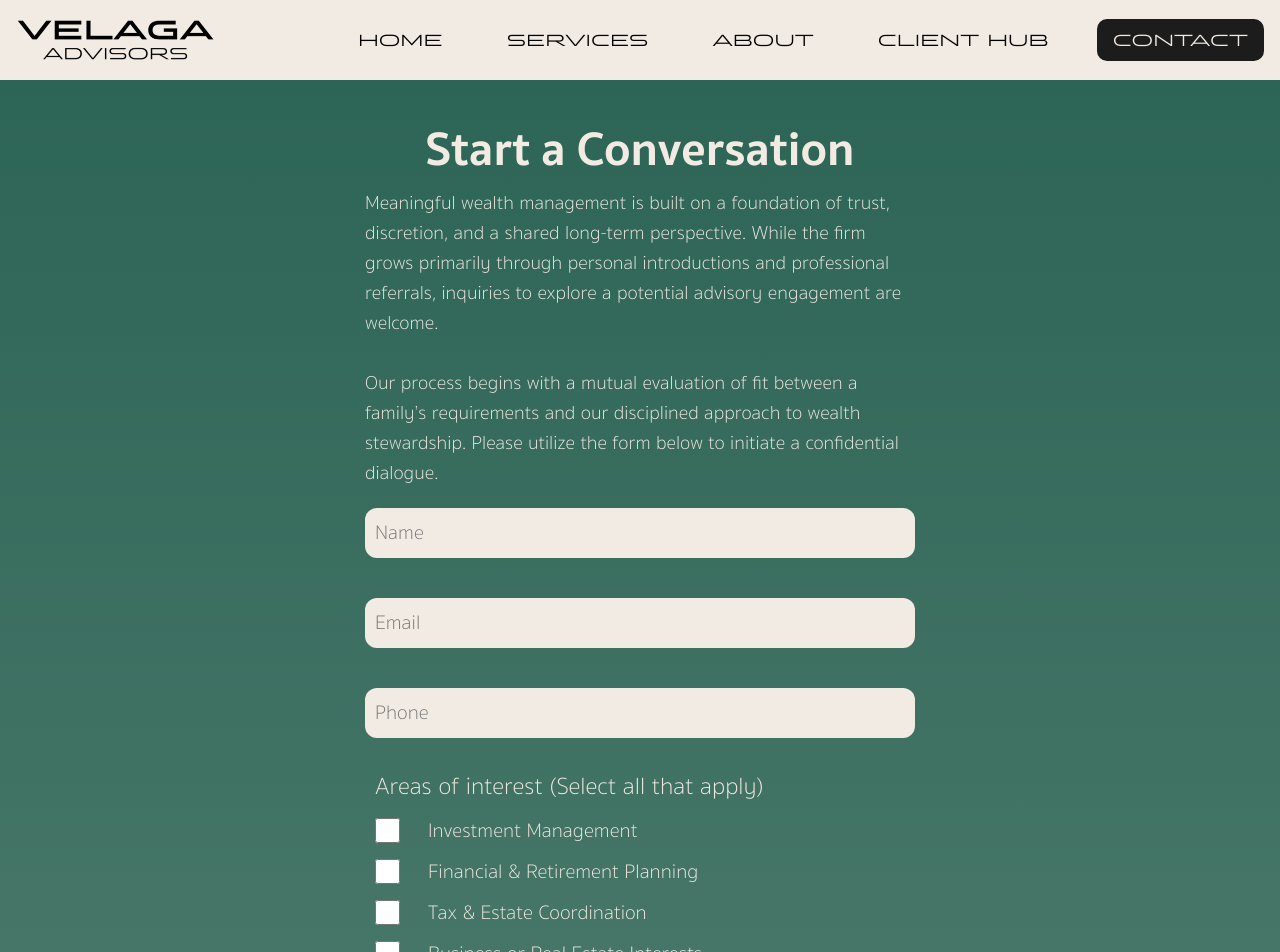
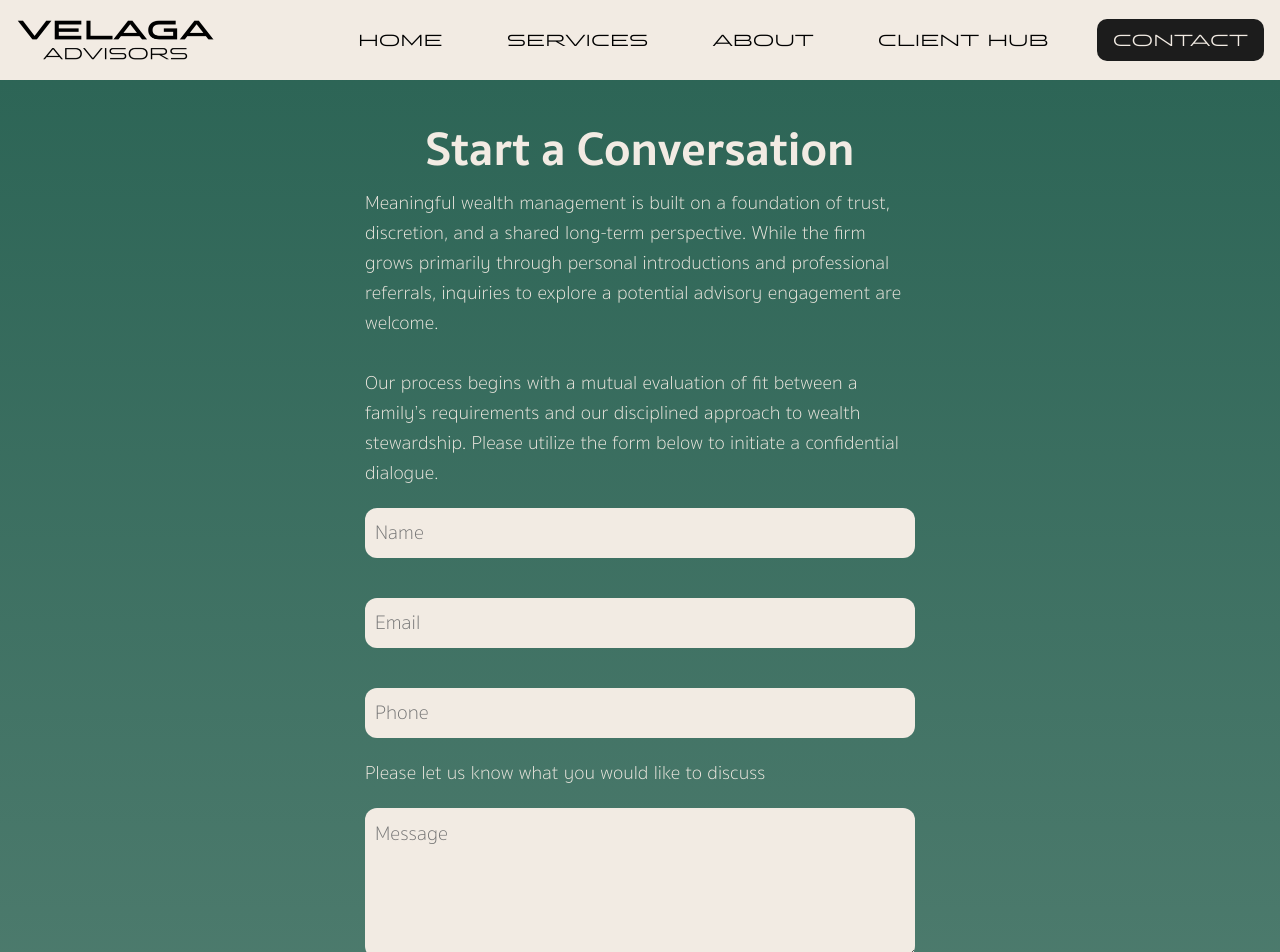
Before and after one commit to avelaga/velagaadvisors, a Next.js app: page /contact in a window 1280 px wide. Shown: the top 952 px of the page. Built offline with nearby package versions, Linux system fonts and the light colour scheme.

Commit message:
updated contact form

```diff
--- a/pages/contact.js
+++ b/pages/contact.js
@@ -9,7 +9,6 @@ export default function Contact() {
         name: "",
         email: "",
         phone: "",
-        primaryAreaOfInterest: "",
         message: "",
         // dev: "yepp"
     });
@@ -127,25 +126,7 @@ export default function Contact() {
                             className={styles.contactField}
                         />
 
-                        <div className={styles.contactDropdown}>
-                            <div className={styles.messageLabel}>Areas of interest (Select all that apply) </div>
-
-                            {["Investment Management", "Financial & Retirement Planning", "Tax & Estate Coordination", "Business or Real Estate Interests", "Project-Based Consultation", "Other"].map((option) => (
-                                <label key={option} className={styles.dropdownCheckbox}>
-                                    <input
-                                        type="checkbox"
-                                        name="primaryAreaOfInterest"
-                                        value={option}
-                                        checked={form.primaryAreaOfInterest?.includes(option) || false}
-                                        onChange={handleChange}
-                                        className={styles.actualCheckbox}
-                                    />
-                                    {option}
-                                </label>
-                            ))}
-                        </div>
-
-                        <div className={styles.messageLabel}>How can the firm best assist you? </div>
+                        <div className={styles.messageLabel}>Please let us know what you would like to discuss </div>
                         <textarea
                             name="message"
                             placeholder="Message"
--- a/styles/Contact.module.css
+++ b/styles/Contact.module.css
@@ -21,7 +21,7 @@
 }
 
 .messageLabel {
-    font-size: 1.5rem;
+    font-size: 1.2rem;
     width: 550px;
     font-family: var(--font-sukhumvitSet);
 }
@@ -189,7 +189,7 @@
     }
 
     .messageLabel {
-        font-size: 1.25rem;
+        font-size: 1.2rem;
         width: 100vw;
         padding-left: 20px;
         padding-right: 20px;
```
